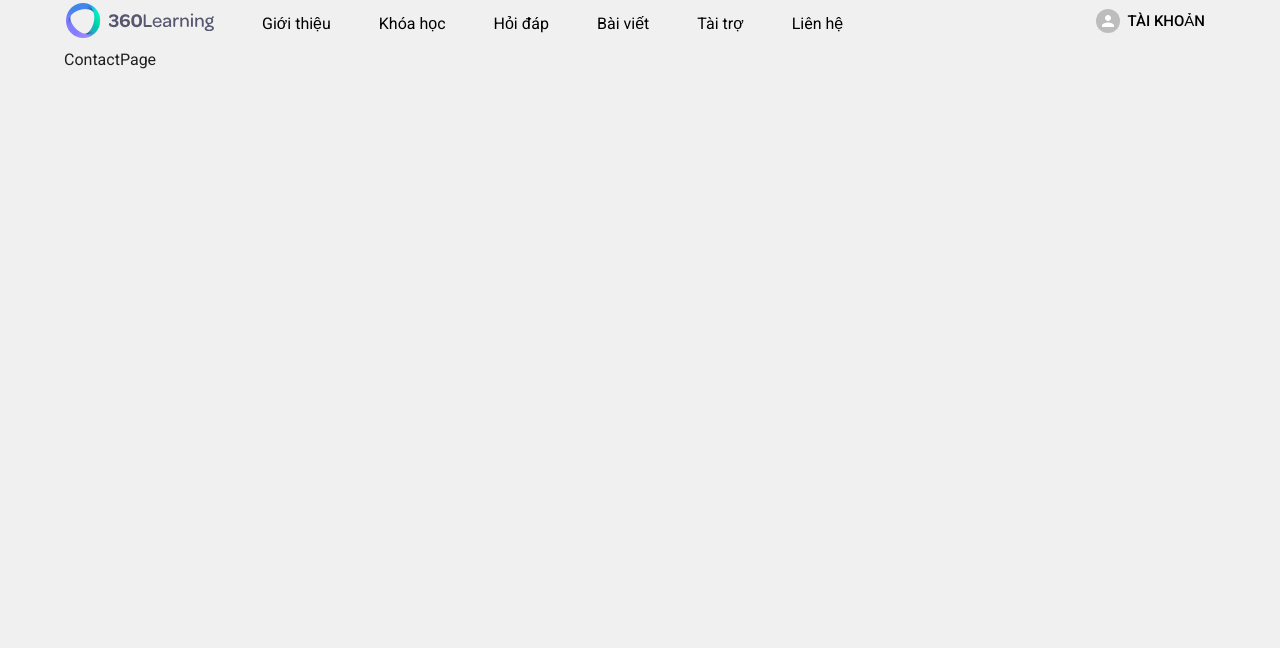
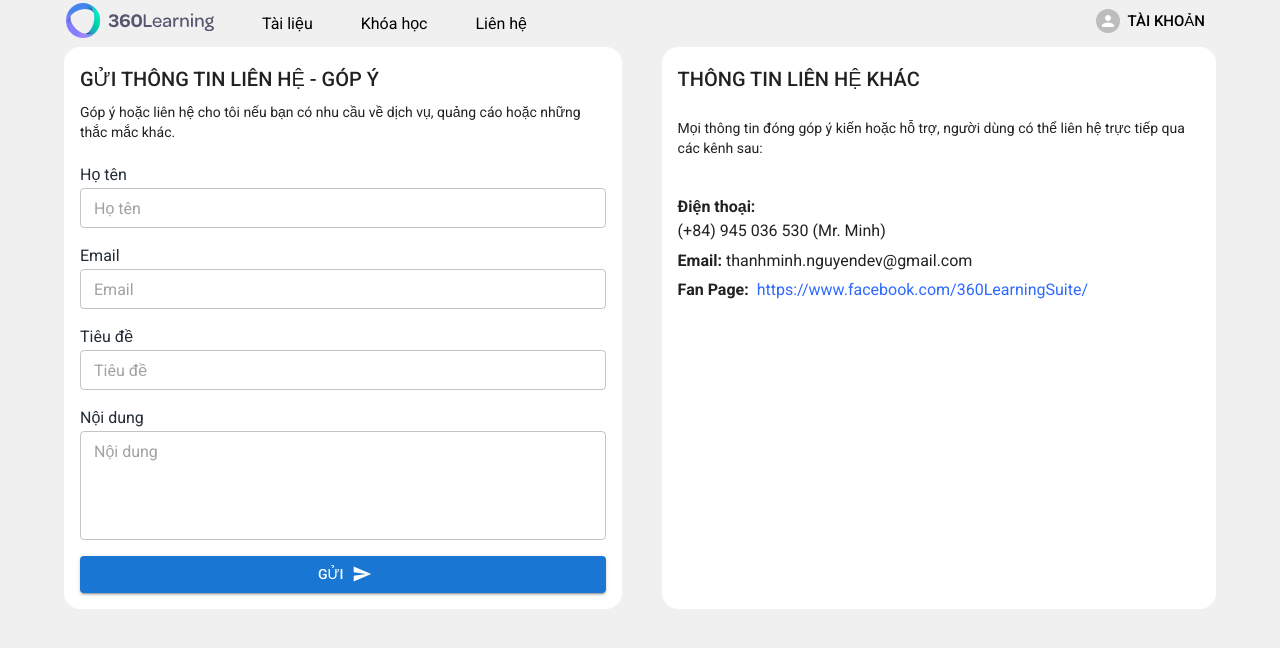
Before and after one commit to thanhminhdev2000/online-learning-react, a React (Vite) app: page /contact in a window 1280 px wide. Shown: the top 648 px of the page. Built offline with nearby package versions, Linux system fonts and the light colour scheme; a web font is replaced by a local one.

Commit message:
Change UI Homepage and Handle Contact  Page

```diff
--- a/src/App.tsx
+++ b/src/App.tsx
@@ -3,17 +3,14 @@ import Layout from '@components/layout';
 import ProtectedRoute from '@components/layout/ProtectedRoute';
 import { AdapterDayjs } from '@mui/x-date-pickers/AdapterDayjs';
 import { LocalizationProvider } from '@mui/x-date-pickers/LocalizationProvider/LocalizationProvider';
-import AboutPage from '@pages/about';
 import ForgotPasswordPage from '@pages/authentication/forgotPassword';
 import LoginPage from '@pages/authentication/login';
 import ResetPasswordPage from '@pages/authentication/resetPassword';
 import SignUpPage from '@pages/authentication/signup';
 import ContactPage from '@pages/contact';
 import DocumentationPage from '@pages/documentation';
-import DonatePage from '@pages/donate';
 import HomePage from '@pages/home';
 import LearnPage from '@pages/learn';
-import QuestionPage from '@pages/question';
 import UserDetailPage from '@pages/users/UserDetailPage';
 import UserManagePage from '@pages/users/UserManagePage';
 import useAuthStore from '@store/authStore';
@@ -49,11 +46,8 @@ const App = () => {
               <Route path="/forgot-password" element={<ForgotPasswordPage />} />
               <Route path="/reset-password/:token" element={<ResetPasswordPage />} />
 
-              <Route path="/about" element={<AboutPage />} />
+              <Route path="/documentation" element={<DocumentationPage />} />
               <Route path="/learn" element={<LearnPage />} />
-              <Route path="/question" element={<QuestionPage />} />
-              <Route path="/documentation" element={<DocumentationPage />} />
-              <Route path="/donate" element={<DonatePage />} />
               <Route path="/contact" element={<ContactPage />} />
 
               <Route path="/users/:userId" element={<UserDetailPage />} />
--- /dev/null
+++ b/src/apis/generated/Contact.ts
@@ -0,0 +1,41 @@
+/* eslint-disable */
+/* tslint:disable */
+/*
+ * ---------------------------------------------------------------
+ * ## THIS FILE WAS GENERATED VIA SWAGGER-TYPESCRIPT-API        ##
+ * ##                                                           ##
+ * ## AUTHOR: acacode                                           ##
+ * ## SOURCE: https://github.com/acacode/swagger-typescript-api ##
+ * ---------------------------------------------------------------
+ */
+
+import { ContactCreateDataDto, ContactCreateErrorDto, ContactDto } from './data-contracts';
+import { ContentType, HttpClient, RequestParams } from './http-client';
+
+export class Contact<SecurityDataType = unknown> {
+  http: HttpClient<SecurityDataType>;
+
+  constructor(http: HttpClient<SecurityDataType>) {
+    this.http = http;
+  }
+
+  /**
+   * @description Send email contact
+   *
+   * @tags Contact
+   * @name ContactCreate
+   * @summary Send email contact
+   * @request POST:/contact
+   * @response `200` `ContactCreateDataDto` OK
+   * @response `500` `ErrorDto` Internal Server Error
+   */
+  contactCreate = (user: ContactDto, params: RequestParams = {}) =>
+    this.http.request<ContactCreateDataDto, ContactCreateErrorDto>({
+      path: `/contact`,
+      method: 'POST',
+      body: user,
+      type: ContentType.Json,
+      format: 'json',
+      ...params,
+    });
+}
--- /dev/null
+++ b/src/apis/hooks/contact.hook.ts
@@ -0,0 +1,21 @@
+import { Contact } from '@apis/generated/Contact';
+import { ContactCreateDataDto, ContactCreateErrorDto, ContactDto } from '@apis/generated/data-contracts';
+import httpClient from '@config/httpClient';
+import { useMutation, UseMutationResult } from '@tanstack/react-query';
+import { toast } from 'react-toastify';
+
+export const contactApi = new Contact(httpClient);
+
+export const useContact = (): UseMutationResult<ContactCreateDataDto, ContactCreateErrorDto, ContactDto, unknown> => {
+  return useMutation({
+    mutationFn: (payload: ContactDto) => {
+      return contactApi.contactCreate(payload);
+    },
+    onSuccess(data) {
+      toast.success(data.message);
+    },
+    onError(data) {
+      toast.error(data.error);
+    },
+  });
+};
--- a/src/common/styled.ts
+++ b/src/common/styled.ts
@@ -52,3 +52,12 @@ export const FormWrapper = styled(Stack)(() => ({
 export const FlexEnd = styled(Stack)(() => ({
   justifyContent: 'flex-end',
 }));
+
+export const BoxContainer = styled(Box)(() => ({
+  display: 'flex',
+  flexDirection: 'column',
+  backgroundColor: '#fff',
+  gap: 16,
+  padding: 16,
+  borderRadius: 16,
+}));
--- a/src/components/navbar/constant.ts
+++ b/src/components/navbar/constant.ts
@@ -5,26 +5,14 @@ interface Route {
 
 export const routes: Route[] = [
   {
-    path: '/about',
-    pathName: 'Giới thiệu',
+    path: '/documentation',
+    pathName: 'Tài liệu',
   },
   {
     path: '/learn',
     pathName: 'Khóa học',
   },
   {
-    path: '/question',
-    pathName: 'Hỏi đáp',
-  },
-  {
-    path: '/documentation',
-    pathName: 'Bài viết',
-  },
-  {
-    path: '/donate',
-    pathName: 'Tài trợ',
-  },
-  {
     path: '/contact',
     pathName: 'Liên hệ',
   },
--- a/src/pages/authentication/styled.ts
+++ b/src/pages/authentication/styled.ts
@@ -1,13 +1,4 @@
-import { Box, Paper, styled } from '@mui/material';
-
-export const BoxContainer = styled(Box)(() => ({
-  display: 'flex',
-  flexDirection: 'column',
-  backgroundColor: '#fff',
-  gap: 16,
-  padding: 16,
-  borderRadius: 16,
-}));
+import { Paper, styled } from '@mui/material';
 
 export const PaperContainer = styled(Paper)(() => ({
   height: 150,
--- a/src/pages/contact/index.tsx
+++ b/src/pages/contact/index.tsx
@@ -1,5 +1,90 @@
+import { useContact } from '@apis/hooks/contact.hook';
+import { BoxContainer, TypographyLink } from '@common/styled';
+import CInput from '@components/cInput';
+import SendIcon from '@mui/icons-material/Send';
+import { Box, Button, Stack, Typography } from '@mui/material';
+import { FormProvider, useForm } from 'react-hook-form';
+import { useNavigate } from 'react-router-dom';
+
 const ContactPage = () => {
-  return <div>ContactPage</div>;
+  const navigate = useNavigate();
+
+  const formInstance = useForm({
+    values: {
+      fullName: '',
+      email: '',
+      title: '',
+      content: '',
+    },
+  });
+
+  const { mutate } = useContact();
+
+  const { register, handleSubmit, reset } = formInstance;
+
+  const onSubmit = handleSubmit((data) => {
+    mutate(data, {
+      onSuccess() {
+        reset();
+      },
+    });
+  });
+
+  return (
+    <form onSubmit={onSubmit}>
+      <FormProvider {...formInstance}>
+        <Stack height="70vh" alignItems="center" justifyContent="center">
+          <Stack gap={5}>
+            <BoxContainer>
+              <Stack flexDirection="column">
+                <Typography variant="h6" gutterBottom>
+                  GỬI THÔNG TIN LIÊN HỆ - GÓP Ý
+                </Typography>
+                <Typography variant="body2" gutterBottom>
+                  Góp ý hoặc liên hệ cho tôi nếu bạn có nhu cầu về dịch vụ, quảng cáo hoặc những thắc mắc khác.
+                </Typography>
+
+                <Stack flexDirection="column" gap={2} marginTop={2}>
+                  <CInput label="Họ tên" registerProps={register('fullName')} />
+                  <CInput label="Email" registerProps={register('email')} />
+                  <CInput label="Tiêu đề" registerProps={register('email')} />
+                  <CInput label="Nội dung" registerProps={register('content')} textArea />
+                </Stack>
+                <Button variant="contained" endIcon={<SendIcon />} sx={{ mt: 2 }} type="submit">
+                  Gửi
+                </Button>
+              </Stack>
+            </BoxContainer>
+
+            <BoxContainer>
+              <Typography variant="h6" gutterBottom>
+                THÔNG TIN LIÊN HỆ KHÁC
+              </Typography>
+              <Typography variant="body2" gutterBottom>
+                Mọi thông tin đóng góp ý kiến hoặc hỗ trợ, người dùng có thể liên hệ trực tiếp qua các kênh sau:
+              </Typography>
+              <Box mt={2}>
+                <Typography variant="body1" gutterBottom>
+                  <strong>Điện thoại:</strong> <br />
+                  (+84) 945 036 530 (Mr. Minh) <br />
+                </Typography>
+                <Typography variant="body1" gutterBottom>
+                  <strong>Email:</strong> thanhminh.nguyendev@gmail.com
+                </Typography>
+
+                <Stack gap={1}>
+                  <strong>Fan Page: </strong>
+                  <TypographyLink onClick={() => navigate('https://www.facebook.com/360LearningSuite/')}>
+                    https://www.facebook.com/360LearningSuite/
+                  </TypographyLink>
+                </Stack>
+              </Box>
+            </BoxContainer>
+          </Stack>
+        </Stack>
+      </FormProvider>
+    </form>
+  );
 };
 
 export default ContactPage;
--- a/src/pages/home/index.tsx
+++ b/src/pages/home/index.tsx
@@ -10,21 +10,16 @@ const HomePage = () => {
     <>
       <Navbar />
       <Background alignItems="center">
-        <Stack flexDirection="column" width="80%" height="100%" justifyContent="center" color="white" paddingTop={6}>
-          <Typography variant="h6" color="#f05622" fontWeight="bold">
-            KHÓA HỌC
+        <Stack flexDirection="column" width="80%" height="100%" justifyContent="center" color="white" paddingTop={8}>
+          <Typography variant="h4" fontWeight="700" width={800}>
+            NỀN TẢNG HỌC TRỰC TUYẾN SỐ 1 DÀNH CHO HỌC SINH PHỔ THÔNG VIỆT NAM
+            <br />
           </Typography>
 
-          <Typography variant="h3" fontWeight="700" gutterBottom>
-            Thư viện khóa học lập trình
+          <Typography width={500}>
+            Từ cơ bản đến nâng cao
             <br />
-            từ cơ bản đến nâng cao
-          </Typography>
-
-          <Typography variant="body1">
-            Python? C++? C# hay Java?
-            <br />
-            Bạn lựa chọn ngôn ngữ nào để bắt đầu chặng đường trở thành lập trình viên của mình?
+            50.000+ học sinh đỗ thủ khoa, á khoa và đỗ vào các trường THCS, THPT, Đại học hàng đầu cả nước
           </Typography>
 
           <Box width={200} marginTop={2}>
--- a/src/pages/users/UserDetailPage.tsx
+++ b/src/pages/users/UserDetailPage.tsx
@@ -1,7 +1,6 @@
-import { TypographyHover } from '@common/styled';
+import { BoxContainer, TypographyHover } from '@common/styled';
 import { Stack, Typography } from '@mui/material';
 import { UserMenu, menuSettings } from '@pages/authentication/constant';
-import { BoxContainer } from '@pages/authentication/styled';
 import UserAvatar from '@pages/users/components/UserAvatar';
 import UserPassword from '@pages/users/components/UserPassword';
 import UserProfile from '@pages/users/components/UserProfile';
```
Also changed, not shown: src/apis/generated/data-contracts.ts (+11 -0 lines), src/components/navbar/index.tsx (+10 -54 lines).
